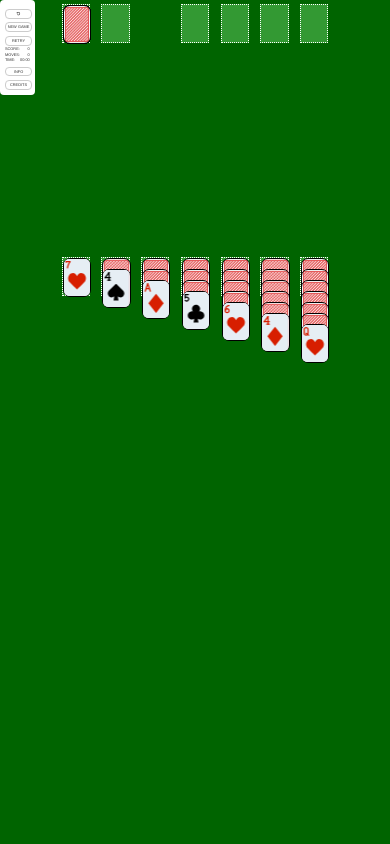
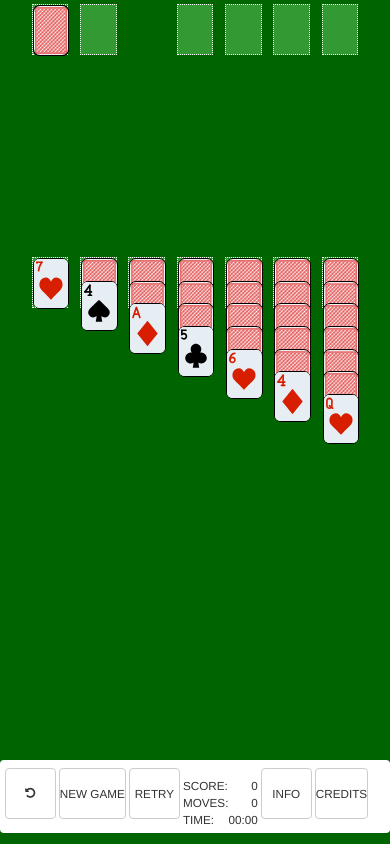
Before and after one commit to mcekiera/Solitaire, a website: page index.html in a window 390 px wide. Drawn offline with nearby package versions, Linux system fonts and the light colour scheme; files whose address does not match are found by name.

Commit message:
rwd small screen

```diff
--- a/index.html
+++ b/index.html
@@ -198,6 +198,7 @@
 
     <script src="https://code.jquery.com/jquery-3.1.1.js" type="text/javascript"></script>
     <script src="https://cdnjs.cloudflare.com/ajax/libs/jqueryui/1.12.0/jquery-ui.min.js" type="text/javascript"></script>
+    <script src="https://cdnjs.cloudflare.com/ajax/libs/jqueryui-touch-punch/0.2.3/jquery.ui.touch-punch.min.js"></script>
     <script src="https://maxcdn.bootstrapcdn.com/bootstrap/3.3.7/js/bootstrap.min.js" type="text/javascript"></script>
 
     <script src="js/solitaire.js" type="text/javascript"></script>
--- a/js/board.js
+++ b/js/board.js
@@ -110,8 +110,8 @@ SOLITAIRE.Board = function (deck, piles, deal, rulebook, table) {
 			showCredits();
 		});
 
-		$('#js-stack').click(function () {
-			console.log("js-stack");
+		$(document).on('click', '#js-stack', function () {
+			dealFromStack();
 		});
 	};
 
@@ -200,8 +200,6 @@ SOLITAIRE.Board = function (deck, piles, deal, rulebook, table) {
 	var dealFromStack = function () {
 		var stack = that.piles['js-stack'];
 		var args;
-		$('#js-stack').click(function () {
-
 		if(stack.length() === 0) {
 			args = {
 				fromID: that.piles['js-waste'].getID(),
@@ -220,7 +218,6 @@ SOLITAIRE.Board = function (deck, piles, deal, rulebook, table) {
 			moveCards(args);
 			card.uncover();
 			}
-			});
 	};
 
 	var setRules = function () {
@@ -296,7 +293,7 @@ SOLITAIRE.Board = function (deck, piles, deal, rulebook, table) {
 						prev: true
 					};
 
-					setTimeout(function() {moveCards(args);}, 500);
+					moveCards(args);
 				}
 			}
 		};
@@ -321,7 +318,6 @@ SOLITAIRE.Board = function (deck, piles, deal, rulebook, table) {
 		setPiles();
 		dealCards();
 		uncoverLastCardInPile();
-		dealFromStack();
 		cleanMoves();
 		setRules();
 		setScoreCard();
--- a/scss/cards.scss
+++ b/scss/cards.scss
@@ -1,5 +1,7 @@
 $ranks: 'A',2,3,4,5,6,7,8,9,10,'J','Q','K';
 $colors: 'clubs', 'spades', 'hearts', 'tiles';
+$cardW: 9.4vw;//94px;
+$cardH: 13vw; //130px;
 
 @mixin fullBackground($path) {
   background-image: url($path);
@@ -18,12 +20,44 @@ $colors: 'clubs', 'spades', 'hearts', 'tiles';
   }
 }
 
+
 .card {
   @include fullBackground('../img/big/back.svg');
 }
 
 
 @media only screen and (max-width : 768px) {
+  .card {
+	width: $cardW;
+	height: $cardH;
+  }
+
+  .pile {
+	min-height: $cardH;
+	width: $cardW;
+  }
+
+  .panel {
+	position: relative;
+	bottom: 0;
+	font-size: 3vw;
+	padding: 1vw;
+	min-width: 100vw;
+
+	.btn {
+	  min-width: $cardH;
+	  min-height: $cardH;
+	  display: inline;
+	  position: relative;
+	  font-size: 3vw;
+	}
+
+	.score {
+	  display: inline;
+	}
+
+  }
+
   @each $color in $colors {
 	@each $rank in $ranks {
 
--- a/scss/style.scss
+++ b/scss/style.scss
@@ -33,6 +33,7 @@ ul {
 
 .board {
   position: relative;
+  height: 100%;
 
 
   &__top {
```
Also changed, not shown: css/cards.css, css/style.css, 2 other files. Lines whose indentation alone changed are shown as unchanged.
